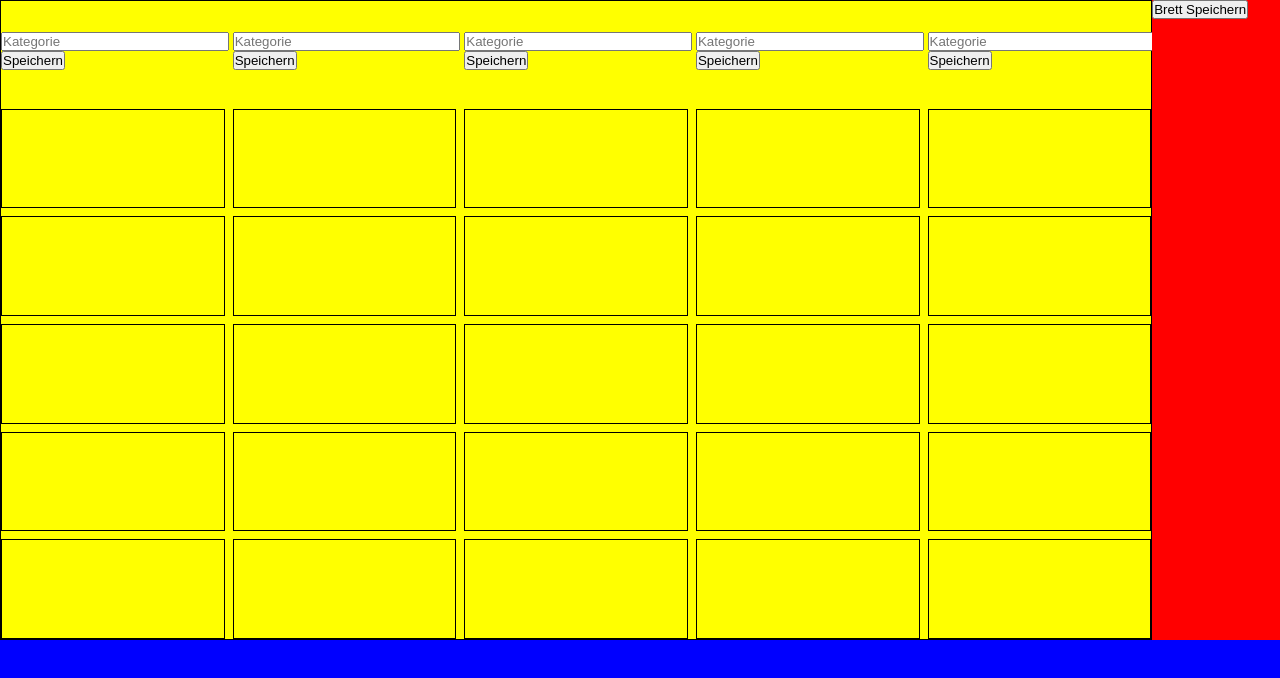
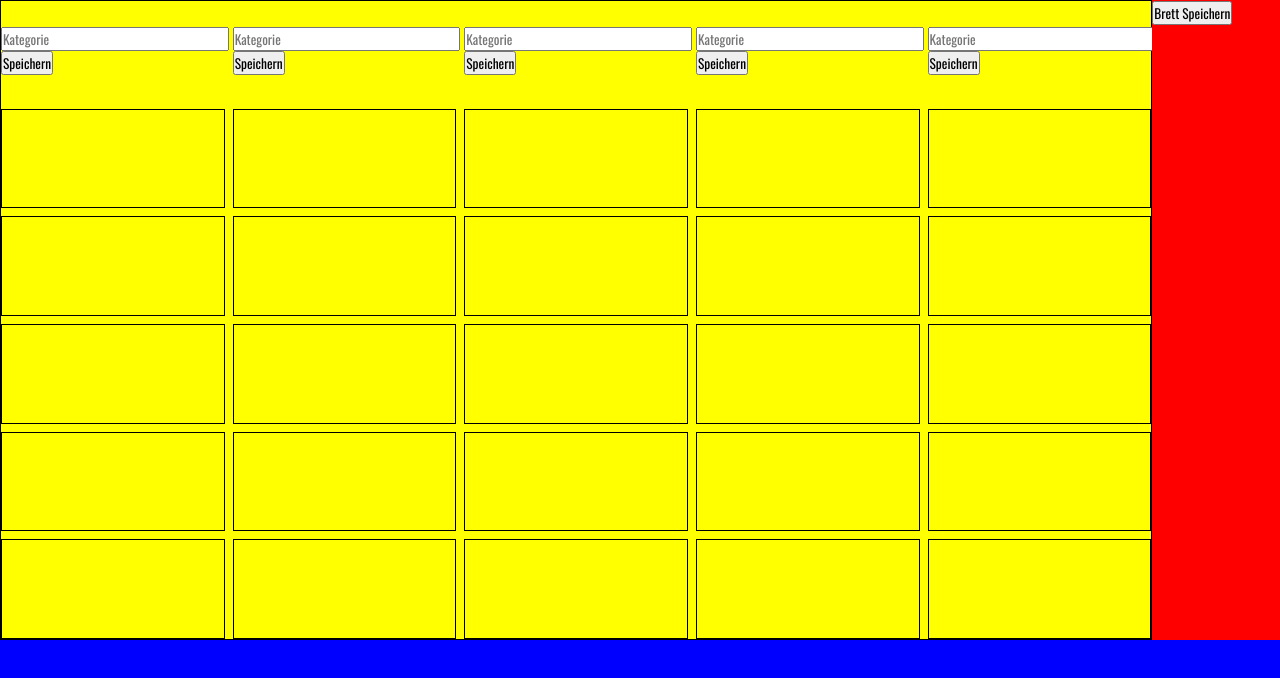
Before and after one commit to AldinCausi/jeopardy-v2-react, a React (Vite) app: page /host/create-board in a window 1280 px wide. Shown: the top 678 px of the page. Built offline with nearby package versions, Linux system fonts and the light colour scheme.

Commit message:
feat: handleTileClick macht, dass die Form den aktuellen Inhalt des angeklickted Tiles enthält.

```diff
--- a/index.html
+++ b/index.html
@@ -3,6 +3,9 @@
   <head>
     <meta charset="UTF-8" />
     <link rel="icon" type="image/svg+xml" href="/favicon.svg" />
+    <link rel="preconnect" href="https://fonts.googleapis.com">
+    <link rel="preconnect" href="https://fonts.gstatic.com" crossorigin>
+    <link href="https://fonts.googleapis.com/css2?family=Oswald:wght@200..700&display=swap" rel="stylesheet">
     <meta name="viewport" content="width=device-width, initial-scale=1.0" />
     <title>jeopardy-v2-react</title>
   </head>
--- a/src/components/CreateBoardPage.jsx
+++ b/src/components/CreateBoardPage.jsx
@@ -94,7 +94,10 @@
 
   function handleTileClick(catId, tileId) {
     setEditingTile({ catId, tileId });
-    resetForm();
+
+    const cat = board.find(c => c.catId === catId);
+    const tile = cat.tiles.find(t => t.tileId === tileId);
+    setFormData({ ...formData, ...tile });
   }
 
   function onFormChange(field, value) {
@@ -158,8 +161,10 @@
                 <div
                   key={tile.tileId}
                   className="tile"
-                  onClick={() => handleTileClick(cat.catId, tile.tileId)}
-                ></div>
+                  onClick={() => handleTileClick(cat.catId, tile.tileId)}>
+                  <p>{tile.points}</p>
+                  <p>{tile.question}</p>
+                </div>
               ))}
             </div>
           ))}
--- a/src/index.css
+++ b/src/index.css
@@ -1,4 +1,5 @@
 * {
     margin: 0;
     padding: 0;
+    font-family: "Oswald", sans-serif;
 }
```
